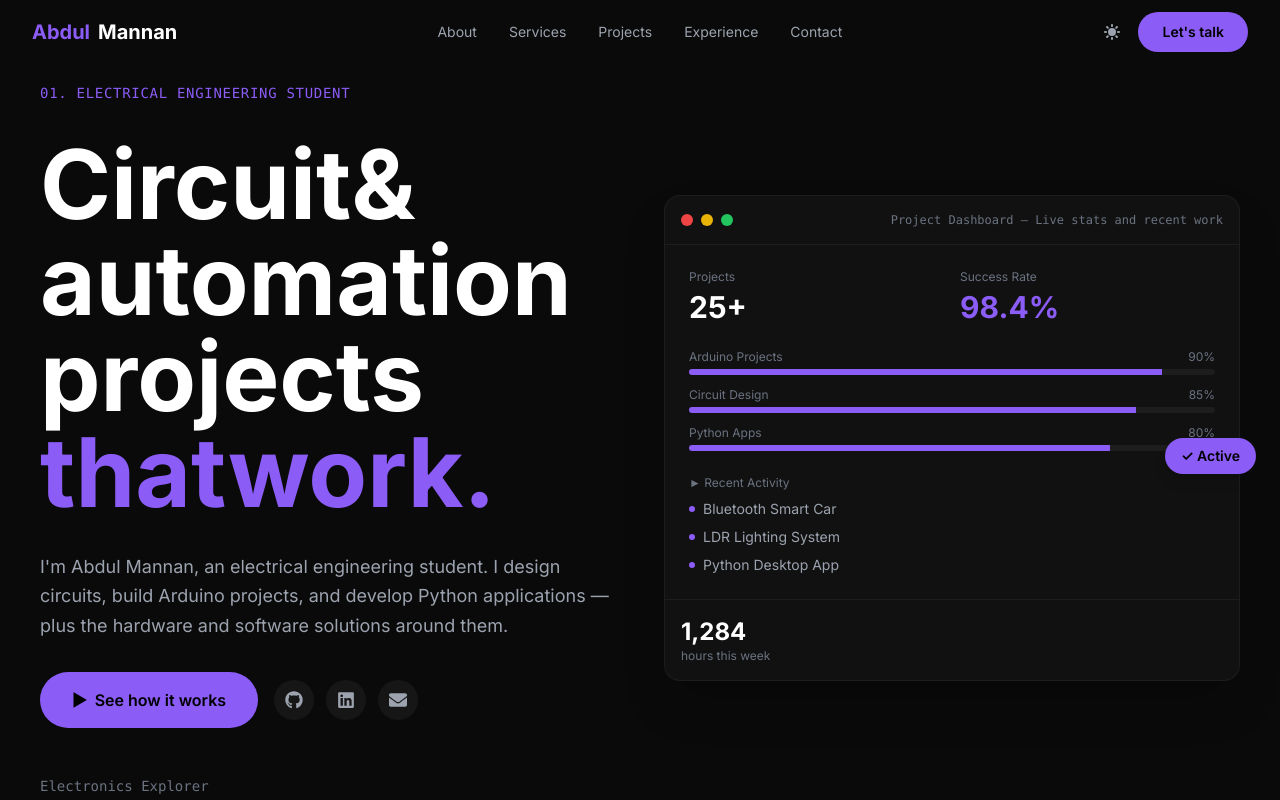
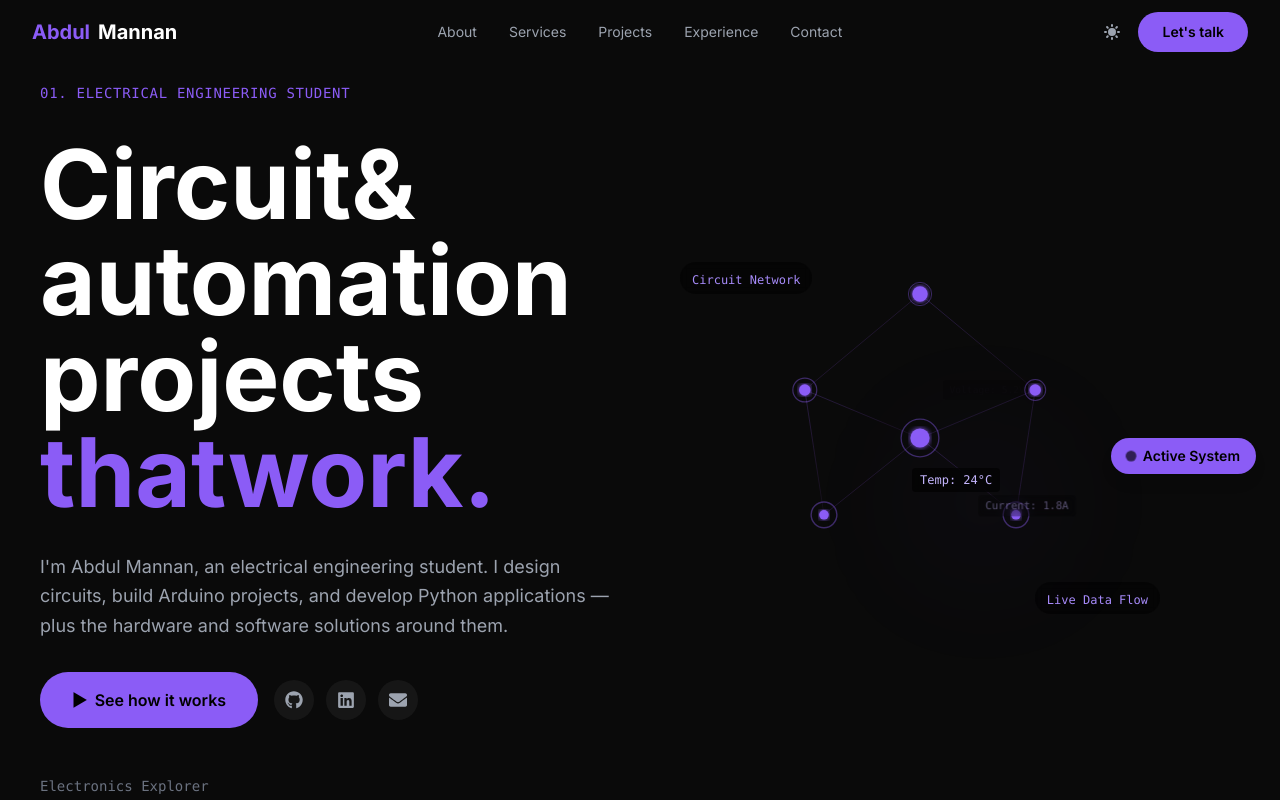
Before and after one commit to abdmananch16/Portfolio-Website, a Next.js app: page / in a window 1280 px wide. Shown: the top 800 px of the page. Built offline with nearby package versions, Linux system fonts and the light colour scheme; a web font is replaced by a local one.

Commit message:
Add animated network visualization to hero section with circuit-themed elements and data flow animations

```diff
--- a/components/About.tsx
+++ b/components/About.tsx
@@ -64,7 +64,7 @@ const About = () => {
 
             <div className="space-y-6 text-gray-400 leading-relaxed">
               <p>
-                I'm an Electrical Engineering student with a deep passion for circuit analysis,
+                I&apos;m an Electrical Engineering student with a deep passion for circuit analysis,
                 electronics exploration, and practical problem-solving. As a prompt engineer and
                 lifelong learner, I continuously seek to expand my knowledge and apply it to
                 real-world challenges.
--- a/components/Contact.tsx
+++ b/components/Contact.tsx
@@ -47,7 +47,7 @@ const Contact = () => {
             transition={{ duration: 0.8 }}
           >
             <h2 className="text-4xl md:text-5xl lg:text-6xl font-bold text-white mb-8 leading-tight">
-              Let's work
+              Let&apos;s work
               <br />
               together on your
               <br />
@@ -55,7 +55,7 @@ const Contact = () => {
             </h2>
 
             <p className="text-gray-400 mb-12 leading-relaxed">
-              I'm always interested in discussing electrical engineering projects,
+              I&apos;m always interested in discussing electrical engineering projects,
               research collaborations, and innovative ideas. Whether you have a question
               or want to connect, feel free to reach out!
             </p>
--- a/components/Hero.tsx
+++ b/components/Hero.tsx
@@ -64,7 +64,7 @@ const Hero = () => {
               transition={{ delay: 0.5 }}
               className="text-gray-400 text-lg leading-relaxed mb-8 max-w-xl"
             >
-              I'm Abdul Mannan, an electrical engineering student. I design circuits, build Arduino projects, and develop Python applications — plus the hardware and software solutions around them.
+              I&apos;m Abdul Mannan, an electrical engineering student. I design circuits, build Arduino projects, and develop Python applications — plus the hardware and software solutions around them.
             </motion.p>
 
             {/* CTA Button */}
@@ -129,117 +129,225 @@ const Hero = () => {
             </motion.div>
           </motion.div>
 
-          {/* Right Content - Dashboard Preview */}
+          {/* Right Content - Animated Network Visualization */}
           <motion.div
             initial={{ opacity: 0, x: 50 }}
             animate={{ opacity: 1, x: 0 }}
             transition={{ duration: 0.8, delay: 0.4 }}
             className="relative"
           >
-            {/* Dashboard Card */}
-            <div className="bg-[#111] border border-white/5 rounded-2xl overflow-hidden shadow-2xl">
-              {/* Header */}
-              <div className="border-b border-white/5 p-4 flex items-center justify-between">
-                <div className="flex items-center gap-2">
-                  <div className="w-3 h-3 rounded-full bg-red-500"></div>
-                  <div className="w-3 h-3 rounded-full bg-yellow-500"></div>
-                  <div className="w-3 h-3 rounded-full bg-green-500"></div>
-                </div>
-                <span className="text-gray-500 text-xs font-mono">Project Dashboard — Live stats and recent work</span>
-              </div>
+            {/* Network Container */}
+            <div className="relative w-full max-w-lg h-96 flex items-center justify-center">
+              {/* Animated SVG Network */}
+              <svg
+                className="absolute inset-0 w-full h-full"
+                viewBox="0 0 400 400"
+                xmlns="http://www.w3.org/2000/svg"
+              >
+                {/* Connecting Lines */}
+                {[
+                  { x1: 200, y1: 50, x2: 320, y2: 150 },
+                  { x1: 200, y1: 50, x2: 80, y2: 150 },
+                  { x1: 320, y1: 150, x2: 300, y2: 280 },
+                  { x1: 80, y1: 150, x2: 100, y2: 280 },
+                  { x1: 300, y1: 280, x2: 100, y2: 280 },
+                  { x1: 200, y1: 200, x2: 320, y2: 150 },
+                  { x1: 200, y1: 200, x2: 80, y2: 150 },
+                  { x1: 200, y1: 200, x2: 300, y2: 280 },
+                  { x1: 200, y1: 200, x2: 100, y2: 280 },
+                ].map((line, index) => (
+                  <motion.line
+                    key={index}
+                    x1={line.x1}
+                    y1={line.y1}
+                    x2={line.x2}
+                    y2={line.y2}
+                    stroke="url(#gradient)"
+                    strokeWidth="1"
+                    strokeOpacity="0.3"
+                    initial={{ pathLength: 0 }}
+                    animate={{ pathLength: 1 }}
+                    transition={{
+                      duration: 2,
+                      delay: 0.5 + index * 0.1,
+                      ease: "easeInOut"
+                    }}
+                  />
+                ))}
 
-              {/* Content */}
-              <div className="p-6">
-                {/* Stats */}
-                <div className="grid grid-cols-2 gap-4 mb-6">
-                  <div>
-                    <div className="text-gray-500 text-xs mb-1">Projects</div>
-                    <div className="text-3xl font-bold text-white">25+</div>
-                  </div>
-                  <div>
-                    <div className="text-gray-500 text-xs mb-1">Success Rate</div>
-                    <div className="text-3xl font-bold text-violet-500">98.4%</div>
-                  </div>
-                </div>
+                {/* Gradient Definition */}
+                <defs>
+                  <linearGradient id="gradient" x1="0%" y1="0%" x2="100%" y2="100%">
+                    <stop offset="0%" stopColor="#8B5CF6" stopOpacity="0.8" />
+                    <stop offset="100%" stopColor="#A855F7" stopOpacity="0.2" />
+                  </linearGradient>
+                  <filter id="glow">
+                    <feGaussianBlur stdDeviation="3" result="coloredBlur"/>
+                    <feMerge>
+                      <feMergeNode in="coloredBlur"/>
+                      <feMergeNode in="SourceGraphic"/>
+                    </feMerge>
+                  </filter>
+                </defs>
 
-                {/* Progress Bars */}
-                <div className="space-y-3 mb-6">
-                  {[
-                    { label: 'Arduino Projects', value: 90 },
-                    { label: 'Circuit Design', value: 85 },
-                    { label: 'Python Apps', value: 80 },
-                  ].map((skill, index) => (
-                    <div key={index}>
-                      <div className="flex justify-between text-xs text-gray-500 mb-1">
-                        <span>{skill.label}</span>
-                        <span>{skill.value}%</span>
-                      </div>
-                      <div className="h-1.5 bg-white/5 rounded-full overflow-hidden">
-                        <motion.div
-                          className="h-full bg-violet-500"
-                          initial={{ width: 0 }}
-                          animate={{ width: `${skill.value}%` }}
-                          transition={{ duration: 1, delay: 1 + index * 0.2 }}
-                        />
-                      </div>
-                    </div>
-                  ))}
-                </div>
+                {/* Network Nodes */}
+                {[
+                  { x: 200, y: 50, size: 8, label: 'Arduino' },
+                  { x: 320, y: 150, size: 6, label: 'Sensors' },
+                  { x: 80, y: 150, size: 6, label: 'Actuators' },
+                  { x: 200, y: 200, size: 10, label: 'MCU' },
+                  { x: 300, y: 280, size: 5, label: 'Output' },
+                  { x: 100, y: 280, size: 5, label: 'Input' },
+                ].map((node, index) => (
+                  <g key={index}>
+                    {/* Node Pulse Animation */}
+                    <motion.circle
+                      cx={node.x}
+                      cy={node.y}
+                      r={node.size + 4}
+                      fill="none"
+                      stroke="#8B5CF6"
+                      strokeWidth="1"
+                      strokeOpacity="0.4"
+                      initial={{ scale: 0 }}
+                      animate={{ scale: [1, 1.5, 1] }}
+                      transition={{
+                        duration: 2,
+                        delay: 1 + index * 0.2,
+                        repeat: Infinity,
+                        repeatType: "reverse",
+                        ease: "easeInOut"
+                      }}
+                    />
+                    {/* Main Node */}
+                    <motion.circle
+                      cx={node.x}
+                      cy={node.y}
+                      r={node.size}
+                      fill="#8B5CF6"
+                      filter="url(#glow)"
+                      initial={{ scale: 0 }}
+                      animate={{ scale: 1 }}
+                      transition={{
+                        duration: 0.5,
+                        delay: 0.8 + index * 0.1,
+                        type: "spring",
+                        stiffness: 200
+                      }}
+                    />
+                  </g>
+                ))}
 
-                {/* Recent Activity */}
-                <div className="space-y-2">
-                  <div className="text-gray-500 text-xs mb-2">► Recent Activity</div>
-                  {[
-                    'Bluetooth Smart Car',
-                    'LDR Lighting System',
-                    'Python Desktop App',
-                  ].map((activity, index) => (
-                    <motion.div
-                      key={index}
-                      initial={{ opacity: 0, x: -20 }}
-                      animate={{ opacity: 1, x: 0 }}
-                      transition={{ delay: 1.5 + index * 0.1 }}
-                      className="flex items-center gap-2 text-sm"
-                    >
-                      <div className="w-1.5 h-1.5 rounded-full bg-violet-500"></div>
-                      <span className="text-gray-400">{activity}</span>
-                    </motion.div>
-                  ))}
-                </div>
-              </div>
+                {/* Floating Particles */}
+                {Array.from({ length: 8 }).map((_, index) => (
+                  <motion.circle
+                    key={`particle-${index}`}
+                    cx={50 + (index * 40)}
+                    cy={350}
+                    r="1"
+                    fill="#8B5CF6"
+                    initial={{ opacity: 0 }}
+                    animate={{
+                      opacity: [0, 0.6, 0],
+                      y: [350, 50, 350],
+                      x: [50 + (index * 40), 50 + (index * 40) + Math.sin(index) * 20]
+                    }}
+                    transition={{
+                      duration: 4,
+                      delay: 2 + index * 0.3,
+                      repeat: Infinity,
+                      ease: "easeInOut"
+                    }}
+                  />
+                ))}
+              </svg>
 
-              {/* Footer Stats */}
-              <div className="border-t border-white/5 p-4 flex items-center justify-between">
-                <div>
-                  <div className="text-2xl font-bold text-white">1,284</div>
-                  <div className="text-xs text-gray-500">hours this week</div>
-                </div>
-                <div className="flex gap-1">
-                  {[60, 40, 80, 45, 90, 55, 75].map((height, index) => (
-                    <motion.div
-                      key={index}
-                      className="w-2 bg-violet-500 rounded-t"
-                      style={{ height: `${height}%` }}
-                      initial={{ height: 0 }}
-                      animate={{ height: `${height}%` }}
-                      transition={{ duration: 0.5, delay: 1.8 + index * 0.1 }}
-                    />
-                  ))}
-                </div>
-              </div>
+              {/* Floating Labels */}
+              <motion.div
+                initial={{ opacity: 0, y: 20 }}
+                animate={{ opacity: 1, y: 0 }}
+                transition={{ delay: 2.5 }}
+                className="absolute top-4 left-4 bg-black/50 backdrop-blur-sm px-3 py-1 rounded-full"
+              >
+                <span className="text-violet-400 text-xs font-mono">Circuit Network</span>
+              </motion.div>
+
+              <motion.div
+                initial={{ opacity: 0, y: 20 }}
+                animate={{ opacity: 1, y: 0 }}
+                transition={{ delay: 3 }}
+                className="absolute bottom-4 right-4 bg-black/50 backdrop-blur-sm px-3 py-1 rounded-full"
+              >
+                <span className="text-violet-400 text-xs font-mono">Live Data Flow</span>
+              </motion.div>
+
+              {/* Central Glow Effect */}
+              <motion.div
+                className="absolute top-1/2 left-1/2 transform -translate-x-1/2 -translate-y-1/2 w-32 h-32 bg-violet-500/10 rounded-full blur-3xl"
+                animate={{
+                  scale: [1, 1.2, 1],
+                  opacity: [0.3, 0.6, 0.3]
+                }}
+                transition={{
+                  duration: 3,
+                  repeat: Infinity,
+                  ease: "easeInOut"
+                }}
+              />
             </div>
 
-            {/* Floating Label */}
+            {/* Status Indicator */}
             <motion.div
               initial={{ opacity: 0, scale: 0.8 }}
               animate={{ opacity: 1, scale: 1 }}
-              transition={{ delay: 2 }}
+              transition={{ delay: 3.5 }}
               className="absolute -right-4 top-1/2 transform -translate-y-1/2"
             >
-              <div className="bg-violet-500 text-black px-4 py-2 rounded-full font-semibold text-sm shadow-lg">
-                ✓ Active
+              <div className="bg-violet-500 text-black px-4 py-2 rounded-full font-semibold text-sm shadow-lg flex items-center gap-2">
+                <motion.div
+                  className="w-2 h-2 bg-black rounded-full"
+                  animate={{
+                    scale: [1, 1.5, 1],
+                    opacity: [1, 0.5, 1]
+                  }}
+                  transition={{
+                    duration: 1.5,
+                    repeat: Infinity
+                  }}
+                />
+                Active System
               </div>
             </motion.div>
+
+            {/* Floating Data Points */}
+            {[
+              { label: 'Voltage: 5.2V', delay: 4, x: -20, y: -60 },
+              { label: 'Current: 1.8A', delay: 4.5, x: 20, y: 60 },
+              { label: 'Temp: 24°C', delay: 5, x: -40, y: 40 },
+            ].map((data, index) => (
+              <motion.div
+                key={index}
+                initial={{ opacity: 0, scale: 0.8 }}
+                animate={{
+                  opacity: [0, 1, 1, 0],
+                  scale: [0.8, 1, 1, 0.8],
+                  y: [0, -10, -10, 0]
+                }}
+                transition={{
+                  duration: 3,
+                  delay: data.delay,
+                  repeat: Infinity,
+                  repeatDelay: 2
+                }}
+                className="absolute bg-black/60 backdrop-blur-sm px-2 py-1 rounded text-xs text-violet-300 font-mono"
+                style={{
+                  left: `calc(50% + ${data.x}px)`,
+                  top: `calc(50% + ${data.y}px)`
+                }}
+              >
+                {data.label}
+              </motion.div>
+            ))}
           </motion.div>
         </div>
       </div>
--- a/components/Navbar.tsx
+++ b/components/Navbar.tsx
@@ -68,7 +68,7 @@ const Navbar = () => {
               whileHover={{ scale: 1.05 }}
               whileTap={{ scale: 0.95 }}
             >
-              Let's talk
+              Let&apos;s talk
             </motion.a>
           </div>
 
@@ -106,7 +106,7 @@ const Navbar = () => {
               className="block px-6 py-2.5 bg-violet-500 text-black font-semibold rounded-full text-center"
               onClick={() => setIsOpen(false)}
             >
-              Let's talk
+              Let&apos;s talk
             </a>
           </div>
         </motion.div>
```
